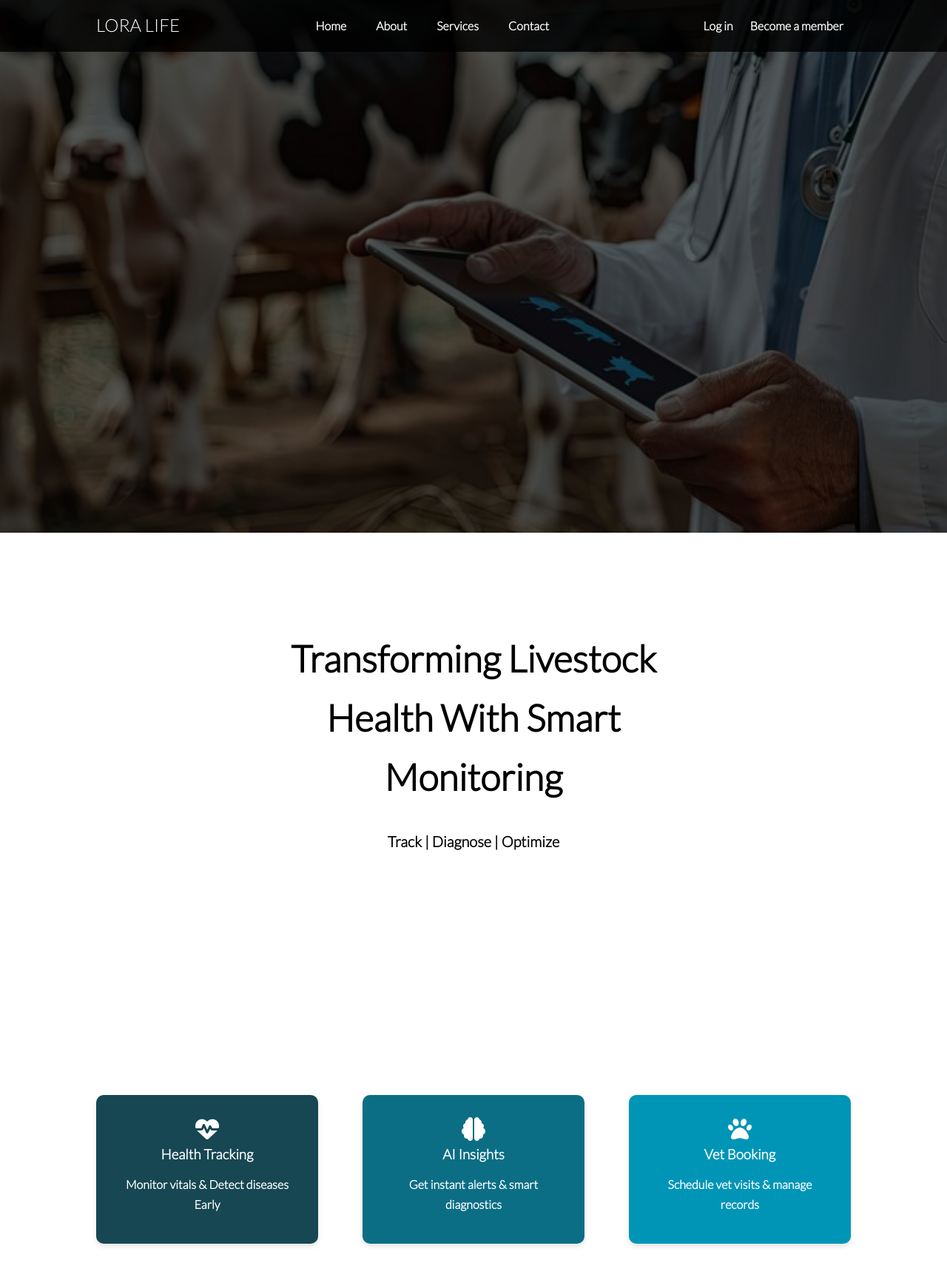
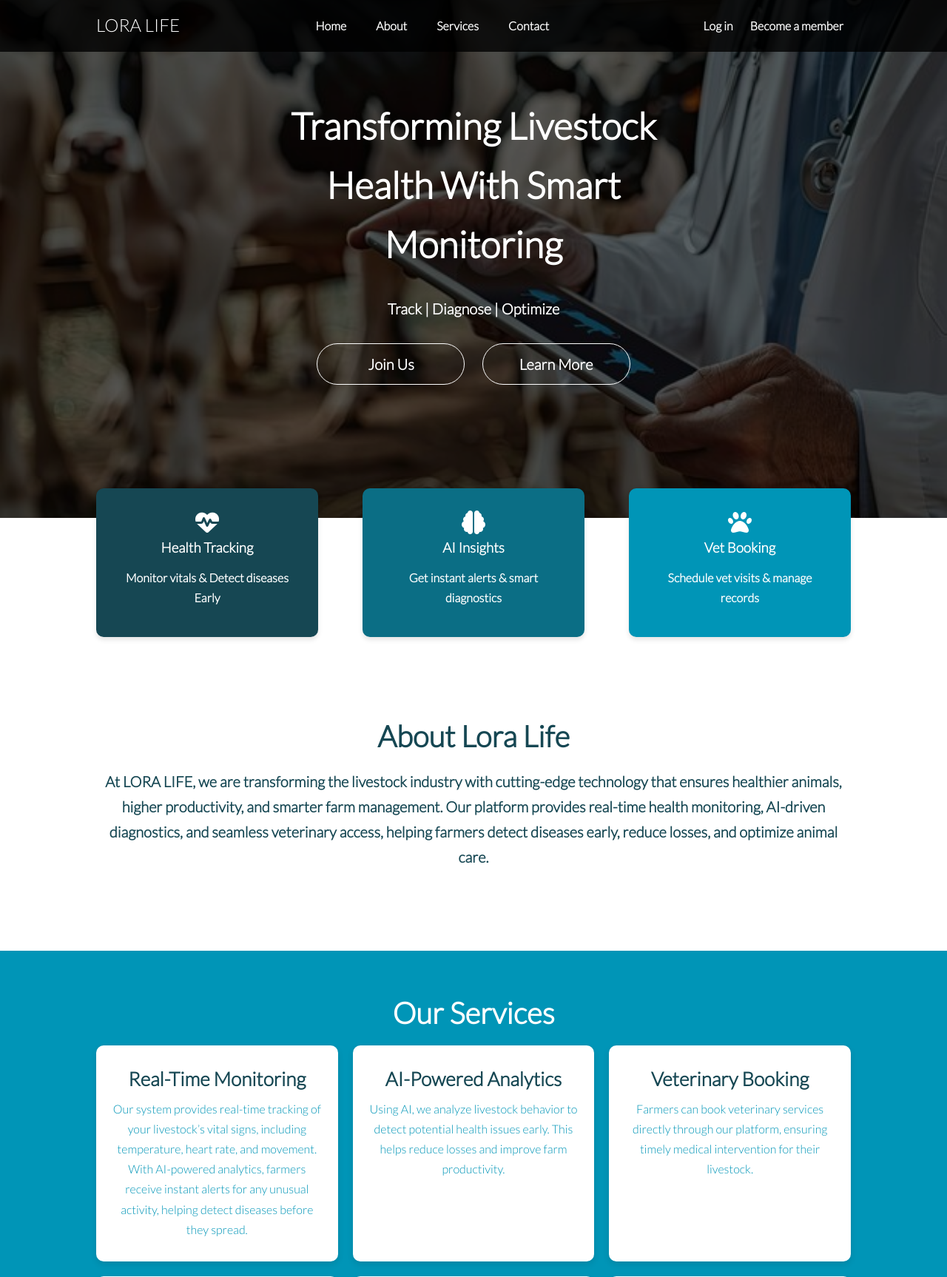
Before and after one commit to Maroa2002/Lora-Life, a Flask app: page / in a window 1280 px wide. Shown: the top 1726 px of the page at 74% size. Run offline with Flask 3, Linux system fonts and the light colour scheme; parts of the project's set-up code (start-up, migrations or seed data) failed here and were passed over.

Commit message:
adds an overlay for transparency to the hero section

```diff
--- a/static/css/styles.css
+++ b/static/css/styles.css
@@ -44,29 +44,7 @@ h2 {
 
 /* header */
 header {
-  position: relative;
-  width: 100%;
-  height: 90vh;
-  background: url(./../images/vet-image.jpg) center/cover no-repeat;
-  text-align: center;
   color: var(--primary-text-color);
-}
-
-/* Adding an overlay for transparency */
-header::before {
-  content: "";
-  position: absolute;
-  background: rgba(0, 0, 0, 0.6);
-  top: 0px;
-  bottom: 0px;
-  left: 0px;
-  right: 0px;
-  z-index: 1;
-}
-
-.header-content {
-  position: relative;
-  z-index: 2;
 }
 
 /* Navbar Styling */
@@ -107,8 +85,30 @@ header::before {
 
 /* hero-content */
 .hero {
-  height: 800px;
+  position: relative;
+  width: 100%;
+  background: url(./../images/vet-image.jpg) center/cover no-repeat;
+  text-align: center;
+  color: var(--primary-text-color);
+  height: 700px;
   padding: 120px 20px;
+}
+
+/* Adding an overlay for transparency */
+.hero::before {
+  content: "";
+  position: absolute;
+  background: rgba(0, 0, 0, 0.6);
+  top: 0px;
+  bottom: 0px;
+  left: 0px;
+  right: 0px;
+  z-index: 1;
+}
+
+.hero .container {
+  position: relative;
+  z-index: 2;
 }
 
 .hero h1 {
```
